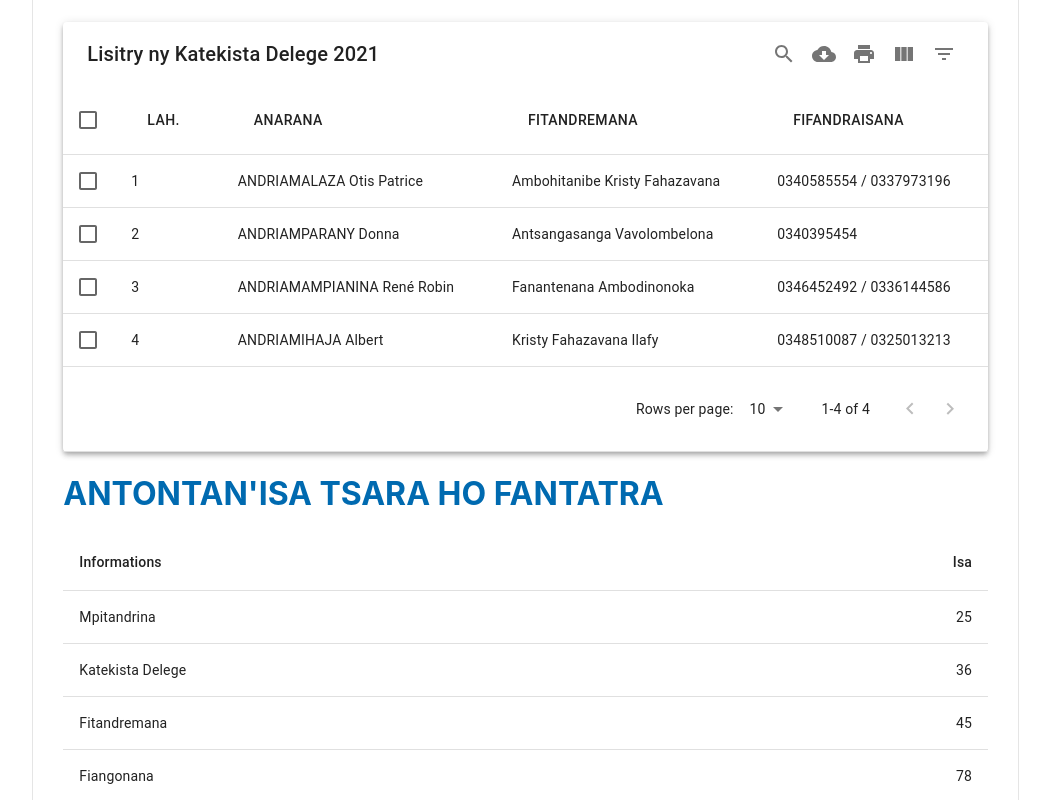
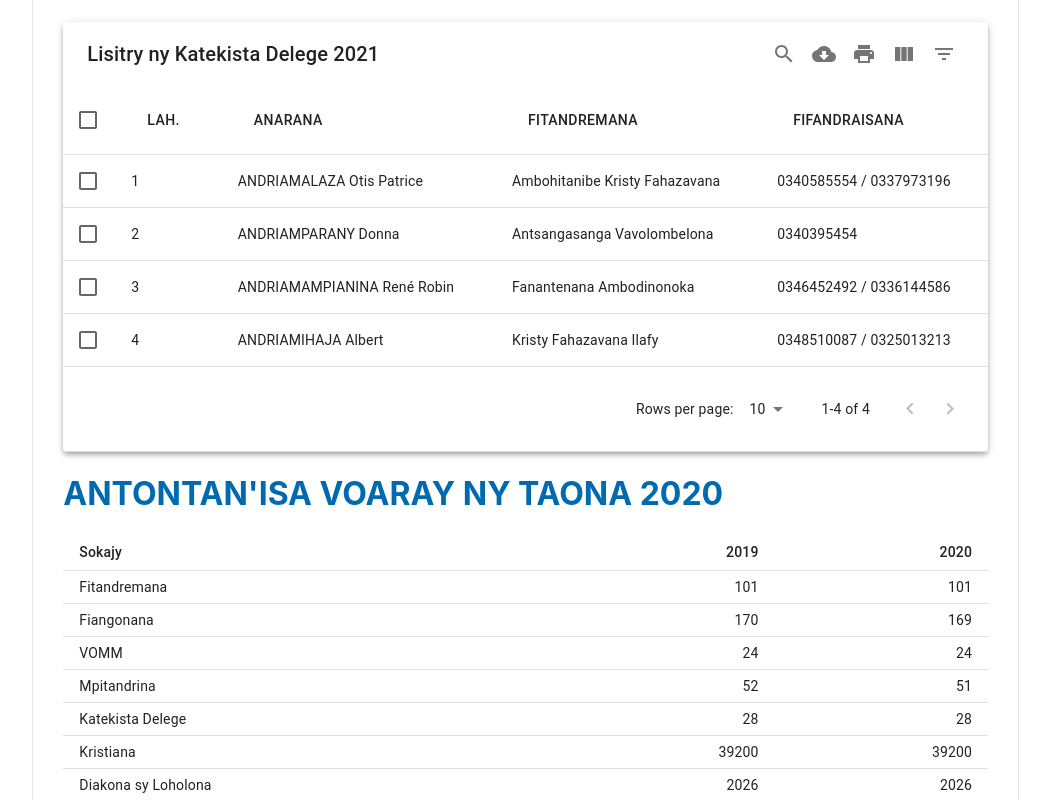
Before and after one commit to Dimby/spav05, a React (Create React App) app in the folder client/: page /about in a window 1280 px wide. Shown: the part 2000-2800 px from the top of the page, without its empty margins (213-1263 px from the left). Built offline with nearby package versions, Linux system fonts and the light colour scheme.

Commit message:
antontanisa

```diff
--- a/client/src/Container/About/About.tsx
+++ b/client/src/Container/About/About.tsx
@@ -32,16 +32,45 @@ import { ChevronRight } from '@material-ui/icons'
 import { verset } from '../../Lib/verset'
 
 // Table for Antontan'isa
-function createData(name: string, counter: number) {
-  return { name, counter }
+function createData(sokajy: string, taona1: number, taona2: number) {
+  return { sokajy, taona1, taona2 }
 }
 const rows = [
-  createData('Mpitandrina', 25),
-  createData('Katekista Delege', 36),
-  createData('Fitandremana', 45),
-  createData('Fiangonana', 78),
-  createData("Vondron'olona miara-mivavaka", 85),
-  createData('Fiangonana tsy misy mpiahy', 96),
+  createData('Fitandremana', 101, 101),
+  createData('Fiangonana', 170, 169),
+  createData('VOMM', 24, 24),
+  createData('Mpitandrina', 52, 51),
+  createData("Katekista Delege", 28, 28),
+  createData('Kristiana', 39200, 39200),
+  createData('Diakona sy Loholona', 2026, 2026),
+  createData('Vita Batisa', 24800, 24800),
+  createData('Mpandray', 10500, 10500),
+]
+
+// Table for VOMM
+function createDataVomm(taona1: number, nijoro: number, fitambarany: number) {
+  return { taona1, nijoro, fitambarany }
+}
+const rowsVomm = [
+  createDataVomm(24, 0, 24)
+]
+
+// Table for Mpitandrina
+function createDataMpitandrina(isa: number, lahy: number, vavy: number, off: number, natolotra: number, noraisina: number, die: number) {
+  return { isa, lahy, vavy, off, natolotra, noraisina, die }
+}
+const rowsMpitandrina = [
+  createDataMpitandrina(51, 34, 17, 0, 5, 2, 0)
+]
+
+// Table for Sefala
+function createDataSefala(sokajy: string, taona1: number, taona2: number, fitambarany: number) {
+  return { sokajy, taona1, taona2, fitambarany }
+}
+const rowsSefala = [
+  createDataSefala("KATEKISTA", 95, 0, 95),
+  createDataSefala("MPIANDRY", 819, 0, 819),
+  createDataSefala("MPITORITENY", 591, 0, 591),
 ]
 
 // Table for Fanamby
@@ -129,25 +158,19 @@ const About: FC = () => {
               <h2 style={{ marginLeft: '15px', color: '#F4C247' }}>LOHATENY</h2>
               <div className={classes.item} style={{ marginLeft: '20px' }}>
                 <div className="menuItem">
-                  <Link to="">Birao</Link>
+                  <Link to="/about">Birao</Link>
                 </div>
                 <div className="menuItem">
-                  <Link to="">PS nifandimby</Link>
+                  <Link to="/about">PS nifandimby</Link>
                 </div>
                 <div className="menuItem">
-                  <Link to="">Mpitandrina</Link>
+                  <Link to="/about">Mpitandrina</Link>
                 </div>
                 <div className="menuItem">
-                  <Link to="">Katekista Delege</Link>
+                  <Link to="/about">Katekista Delege</Link>
                 </div>
                 <div className="menuItem">
-                  <Link to="">VOMM</Link>
-                </div>
-                <div className="menuItem">
-                  <Link to="">Antontan'isa</Link>
-                </div>
-                <div className="menuItem">
-                  <Link to="">Tantaran'ny SP</Link>
+                  <Link to="/about">Antontan'isa</Link>
                 </div>
               </div>
             </div>
@@ -231,32 +254,123 @@ const About: FC = () => {
               data={dataKD}
               columns={columnsKD}
             />
-            <h1>ANTONTAN'ISA TSARA HO FANTATRA</h1>
+            <h1>ANTONTAN'ISA VOARAY NY TAONA 2020</h1>
             <div>
               <TableContainer>
-                <Table aria-label="simple table">
+                <Table aria-label="simple table" size="small">
                   <TableHead>
                     <TableRow>
-                      <TableCell>Informations</TableCell>
-                      <TableCell align="right">Isa</TableCell>
+                      <TableCell>Sokajy</TableCell>
+                      <TableCell align="right">2019</TableCell>
+                      <TableCell align="right">2020</TableCell>
                     </TableRow>
                   </TableHead>
                   <TableBody>
                     {rows.map((row) => (
-                      <TableRow key={row.name}>
+                      <TableRow key={row.sokajy}>
                         <TableCell component="th" scope="row">
-                          {row.name}
+                          {row.sokajy}
                         </TableCell>
-                        <TableCell align="right">{row.counter}</TableCell>
+                        <TableCell align="right">{row.taona1}</TableCell>
+                        <TableCell align="right">{row.taona2}</TableCell>
                       </TableRow>
                     ))}
                   </TableBody>
                 </Table>
               </TableContainer>
             </div>
-            <h1>TANTARAN'NY SYNODAMPARITANY</h1>
+            {/* VOMM */}
             <div>
-              B
+              <h2>VOMM</h2>
+              <TableContainer>
+                <Table aria-label="simple table" size="small">
+                  <TableHead>
+                    <TableRow>
+                      <TableCell>TAONA 2019</TableCell>
+                      <TableCell align="right">VAO NIJORO (2020)</TableCell>
+                      <TableCell align="right">FITAMBARANY</TableCell>
+                    </TableRow>
+                  </TableHead>
+                  <TableBody>
+                    {rowsVomm.map((row) => (
+                      <TableRow key={row.taona1}>
+                        <TableCell component="th" scope="row">
+                          {row.taona1}
+                        </TableCell>
+                        <TableCell align="right">{row.nijoro}</TableCell>
+                        <TableCell align="right">{row.fitambarany}</TableCell>
+                      </TableRow>
+                    ))}
+                  </TableBody>
+                </Table>
+              </TableContainer>
+            </div>
+            {/* Mpitandrina */}
+            <div>
+              <h2>MPITANDRINA 2020</h2>
+              <TableContainer>
+                <Table aria-label="simple table" size="small">
+                  <TableHead>
+                    <TableRow>
+                      <TableCell>FITAMBARANY</TableCell>
+                      <TableCell align="right">LAHY</TableCell>
+                      <TableCell align="right">VAVY</TableCell>
+                      <TableCell align="right">MISOTRO RONONO</TableCell>
+                      <TableCell align="right">NATOLOTRA FOIBE</TableCell>
+                      <TableCell align="right">NORAISINA</TableCell>
+                      <TableCell align="right">NODIMANDRY</TableCell>
+                    </TableRow>
+                  </TableHead>
+                  <TableBody>
+                    {rowsMpitandrina.map((row) => (
+                      <TableRow key={row.isa}>
+                        <TableCell component="th" scope="row">
+                          {row.isa}
+                        </TableCell>
+                        <TableCell align="right">{row.lahy}</TableCell>
+                        <TableCell align="right">{row.vavy}</TableCell>
+                        <TableCell align="right">{row.off}</TableCell>
+                        <TableCell align="right">{row.natolotra}</TableCell>
+                        <TableCell align="right">{row.noraisina}</TableCell>
+                        <TableCell align="right">{row.die}</TableCell>
+                      </TableRow>
+                    ))}
+                  </TableBody>
+                </Table>
+              </TableContainer>
+            </div>
+            <div>
+              <h2>FIAINAN'NY SEFALA</h2>
+              <TableContainer>
+                <Table aria-label="simple table" size="small">
+                  <TableHead>
+                    <TableRow>
+                      <TableCell>SOKAJY</TableCell>
+                      <TableCell align="right">2019</TableCell>
+                      <TableCell align="right">2020</TableCell>
+                      <TableCell align="right">Fitambarany</TableCell>
+                    </TableRow>
+                  </TableHead>
+                  <TableBody>
+                    {rowsSefala.map((row) => (
+                      <TableRow key={row.sokajy}>
+                        <TableCell component="th" scope="row">
+                          {row.sokajy}
+                        </TableCell>
+                        <TableCell align="right">{row.taona1}</TableCell>
+                        <TableCell align="right">{row.taona2}</TableCell>
+                        <TableCell align="right">{row.fitambarany}</TableCell>
+                      </TableRow>
+                    ))}
+                  </TableBody>
+                </Table>
+              </TableContainer>
+            </div>
+            <br /><br />
+            <div>
+            Tsy nisy ny fianarana tany amin’ireo ivon-toerana miisa 8 ny taona 2019 : Befinoana
+            Ambatondrazaka, Ambohimiangaly, Manakambahiny, Andilanatoby, Andreba, Imerimandroso, Didy,
+            Andilamena. Tsy nisy koa, noho izany, ny famoahana Katekista sy Mpiandry ary Mpitoriteny.
             </div>
           </Grid>
           <Grid xs={3}>
```
